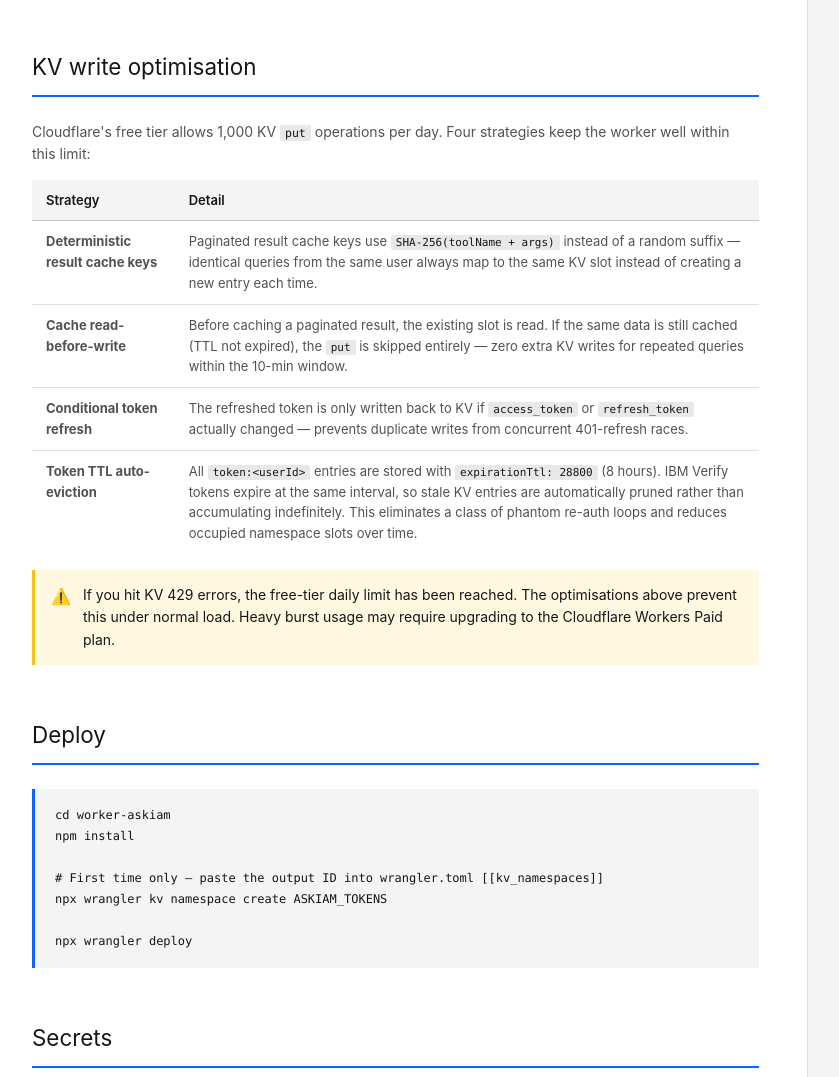
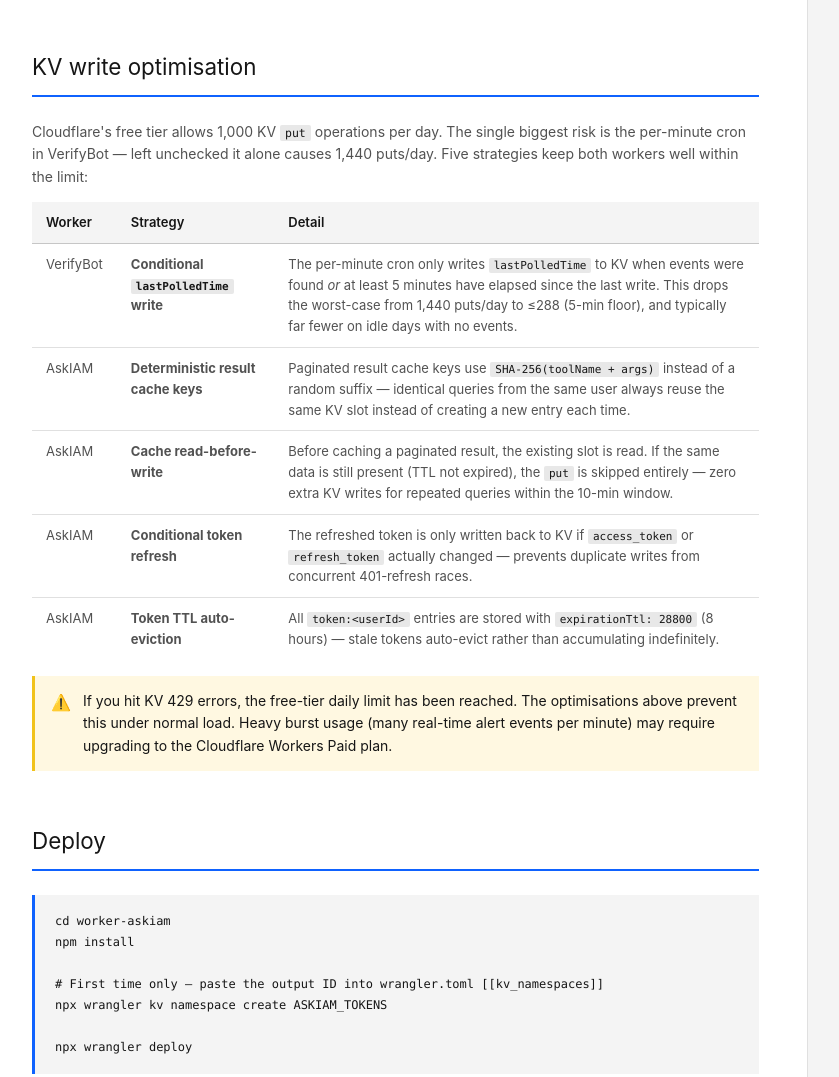
Before and after one commit to rbaronia/verify-slack-bots, a plain HTML site: page docs/askiam.html in a window 1280 px wide. Shown: the part 1442-2519 px from the top of the page, without its empty margins (272-1111 px from the left). Drawn offline with Linux system fonts and the light colour scheme.

Commit message:
docs: update KV optimisation section — add conditional lastPolledTime write, reframe as 5 strategies across both workers

```diff
--- a/docs/askiam.html
+++ b/docs/askiam.html
@@ -243,29 +243,38 @@
     <div class="section" id="kv-optimisation">
       <div class="section-title">KV write optimisation</div>
       <hr class="section-rule">
-      <p>Cloudflare's free tier allows 1,000 KV <code>put</code> operations per day. Four strategies keep the worker well within this limit:</p>
+      <p>Cloudflare's free tier allows 1,000 KV <code>put</code> operations per day. The single biggest risk is the per-minute cron in VerifyBot — left unchecked it alone causes 1,440 puts/day. Five strategies keep both workers well within the limit:</p>
       <table>
-        <tr><th>Strategy</th><th>Detail</th></tr>
+        <tr><th>Worker</th><th>Strategy</th><th>Detail</th></tr>
         <tr>
-          <td><strong>Deterministic result cache keys</strong></td>
-          <td>Paginated result cache keys use <code>SHA-256(toolName + args)</code> instead of a random suffix — identical queries from the same user always map to the same KV slot instead of creating a new entry each time.</td>
+          <td>VerifyBot</td>
+          <td><strong>Conditional <code>lastPolledTime</code> write</strong></td>
+          <td>The per-minute cron only writes <code>lastPolledTime</code> to KV when events were found <em>or</em> at least 5 minutes have elapsed since the last write. This drops the worst-case from 1,440 puts/day to ≤288 (5-min floor), and typically far fewer on idle days with no events.</td>
         </tr>
         <tr>
-          <td><strong>Cache read-before-write</strong></td>
-          <td>Before caching a paginated result, the existing slot is read. If the same data is still cached (TTL not expired), the <code>put</code> is skipped entirely — zero extra KV writes for repeated queries within the 10-min window.</td>
+          <td>AskIAM</td>
+          <td><strong>Deterministic result cache keys</strong></td>
+          <td>Paginated result cache keys use <code>SHA-256(toolName + args)</code> instead of a random suffix — identical queries from the same user always reuse the same KV slot instead of creating a new entry each time.</td>
         </tr>
         <tr>
+          <td>AskIAM</td>
+          <td><strong>Cache read-before-write</strong></td>
+          <td>Before caching a paginated result, the existing slot is read. If the same data is still present (TTL not expired), the <code>put</code> is skipped entirely — zero extra KV writes for repeated queries within the 10-min window.</td>
+        </tr>
+        <tr>
+          <td>AskIAM</td>
           <td><strong>Conditional token refresh</strong></td>
           <td>The refreshed token is only written back to KV if <code>access_token</code> or <code>refresh_token</code> actually changed — prevents duplicate writes from concurrent 401-refresh races.</td>
         </tr>
         <tr>
+          <td>AskIAM</td>
           <td><strong>Token TTL auto-eviction</strong></td>
-          <td>All <code>token:&lt;userId&gt;</code> entries are stored with <code>expirationTtl: 28800</code> (8 hours). IBM Verify tokens expire at the same interval, so stale KV entries are automatically pruned rather than accumulating indefinitely. This eliminates a class of phantom re-auth loops and reduces occupied namespace slots over time.</td>
+          <td>All <code>token:&lt;userId&gt;</code> entries are stored with <code>expirationTtl: 28800</code> (8 hours) — stale tokens auto-evict rather than accumulating indefinitely.</td>
         </tr>
       </table>
       <div class="callout callout-warn">
         <span class="callout-icon">⚠️</span>
-        <span>If you hit KV 429 errors, the free-tier daily limit has been reached. The optimisations above prevent this under normal load. Heavy burst usage may require upgrading to the Cloudflare Workers Paid plan.</span>
+        <span>If you hit KV 429 errors, the free-tier daily limit has been reached. The optimisations above prevent this under normal load. Heavy burst usage (many real-time alert events per minute) may require upgrading to the Cloudflare Workers Paid plan.</span>
       </div>
     </div>
 
@@ -469,7 +478,7 @@
         <tr><td><code>redirect_uri_mismatch</code></td><td>Redirect URI not registered in IBM Verify</td><td>Add <code>https://askiam-bot.baronia.workers.dev/oauth/callback</code> to the Subject app</td></tr>
         <tr><td>Authentication session expired on callback</td><td>PKCE state TTL is 5 min</td><td>Run <code>/askiam</code> again and click the link promptly</td></tr>
         <tr><td>401 Unauthorized from MCP server</td><td>User not entitled to the Subject app</td><td>Admin Console → MCP Server Subject → Entitlements → add user</td></tr>
-        <tr><td>KV 429 — too many puts</td><td>Exceeded 1,000 puts/day on free tier</td><td>Deploy latest code — deterministic cache keys, read-before-write, conditional token refresh writes, and 8-hour token TTL auto-eviction all reduce put counts. Heavy burst usage may require upgrading to the Cloudflare Workers Paid plan.</td></tr>
+        <tr><td>KV 429 — too many puts</td><td>Exceeded 1,000 puts/day on free tier</td><td>Deploy latest code — the unconditional <code>lastPolledTime</code> write (1,440 puts/day) is now conditional; together with result-cache and token optimisations the daily put count drops to low double digits under normal load.</td></tr>
         <tr><td>Pagination "Invalid pagination token"</td><td>Manipulated or expired <code>cacheKey</code> in button payload</td><td>Re-run your <code>/askiam</code> query to get a fresh result set</td></tr>
         <tr><td>Gemini routing fails silently</td><td>Bad or missing API key</td><td>Check <code>GEMINI_API_KEY</code>; try <code>/askiam count all users</code></td></tr>
       </table>
```
